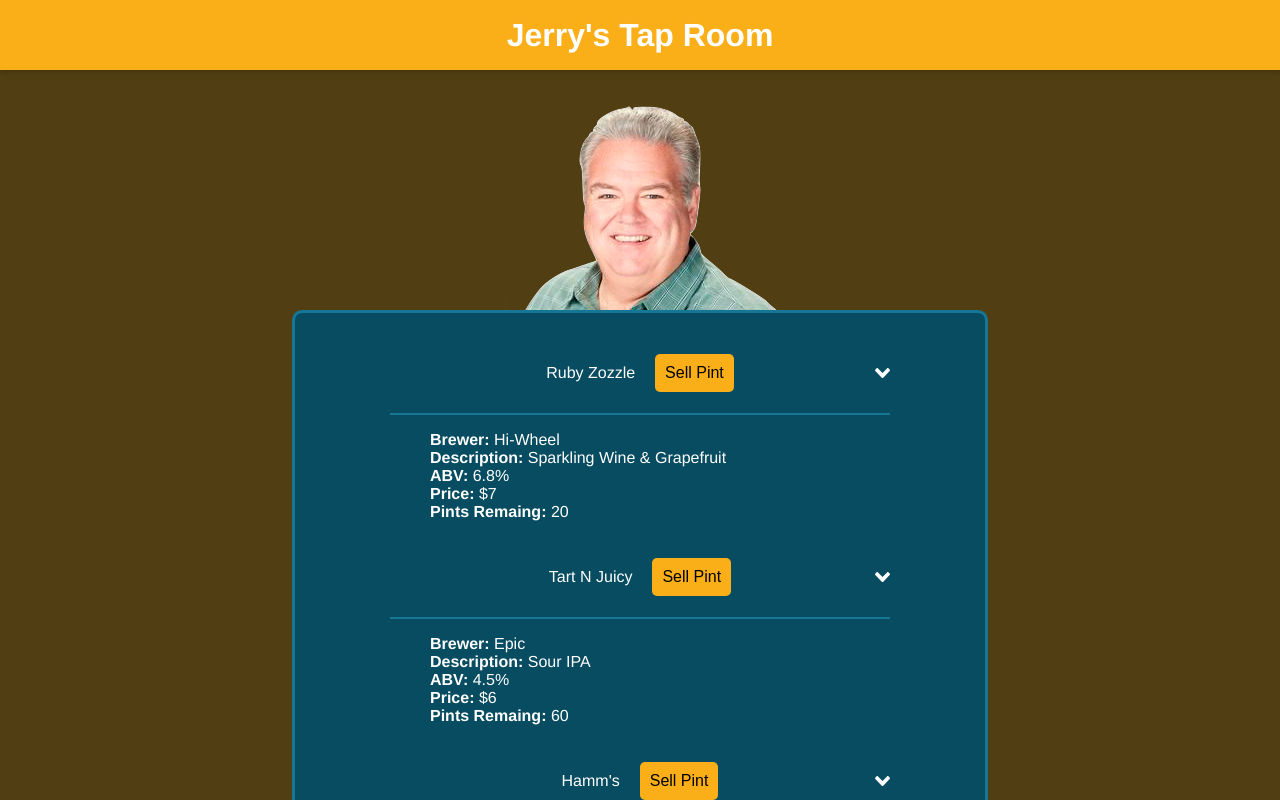
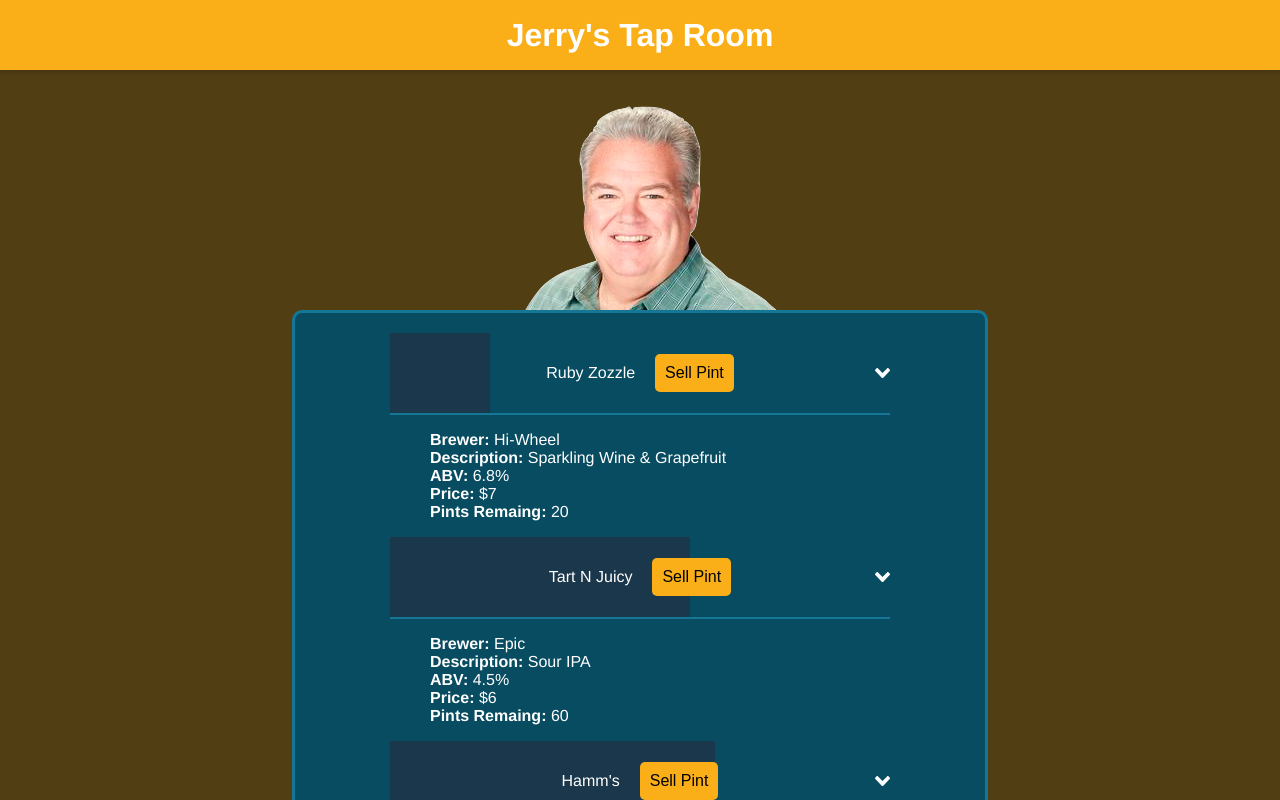
Before and after one commit to bobbymart1n/react-taproom, a React app: page /#/ in a window 1280 px wide. Shown: the top 800 px of the page. Built offline with nearby package versions, Linux system fonts and the light colour scheme.

Commit message:
Add styles to keg list item

```diff
--- a/src/components/KegList/KegListItem/KegListItem.css
+++ b/src/components/KegList/KegListItem/KegListItem.css
@@ -8,6 +8,12 @@
   height: 80px;
   border-bottom: 2px solid #157696;
   position: relative;
+}
+.kegNameAndButton {
+  display: flex;
+  align-items: center;
+  position: relative;
+  z-index: 1;
 }
 .kegName img {
   width: 15px;
--- a/src/components/KegList/KegListItem/KegListItem.jsx
+++ b/src/components/KegList/KegListItem/KegListItem.jsx
@@ -5,9 +5,24 @@ import SellKegButton from './../SellKegButton/SellKegButton';
 import arrow from './../../../images/angle-down-solid.svg';
 
 function KegListItem(props) {
+  const pintRemaining = {
+    backgroundColor: 'rgba(56,23,44,.4)',
+    position: 'absolute',
+    left: '0',
+    width: props.remaining + '%',
+    height: '100%',
+    zIndex: 0,
+  };
   return (
     <div className={styles.kegListItem}>
-      <div className={styles.kegName}>{props.name}<span><SellKegButton/></span><img src={arrow} /></div>
+      <div className={styles.kegName}>
+        <div className={styles.kegNameAndButton}>
+          {props.name}
+          <span><SellKegButton/></span>
+        </div>
+        <img src={arrow} />
+        <div style={pintRemaining}>&nbsp;</div>
+      </div>
       <ul>
         <li><span>Brewer:</span> {props.brewer}</li>
         <li><span>Description:</span> {props.description}</li>
```
Also changed, not shown: 1 other file (tests, documents, lock files or other folders).
